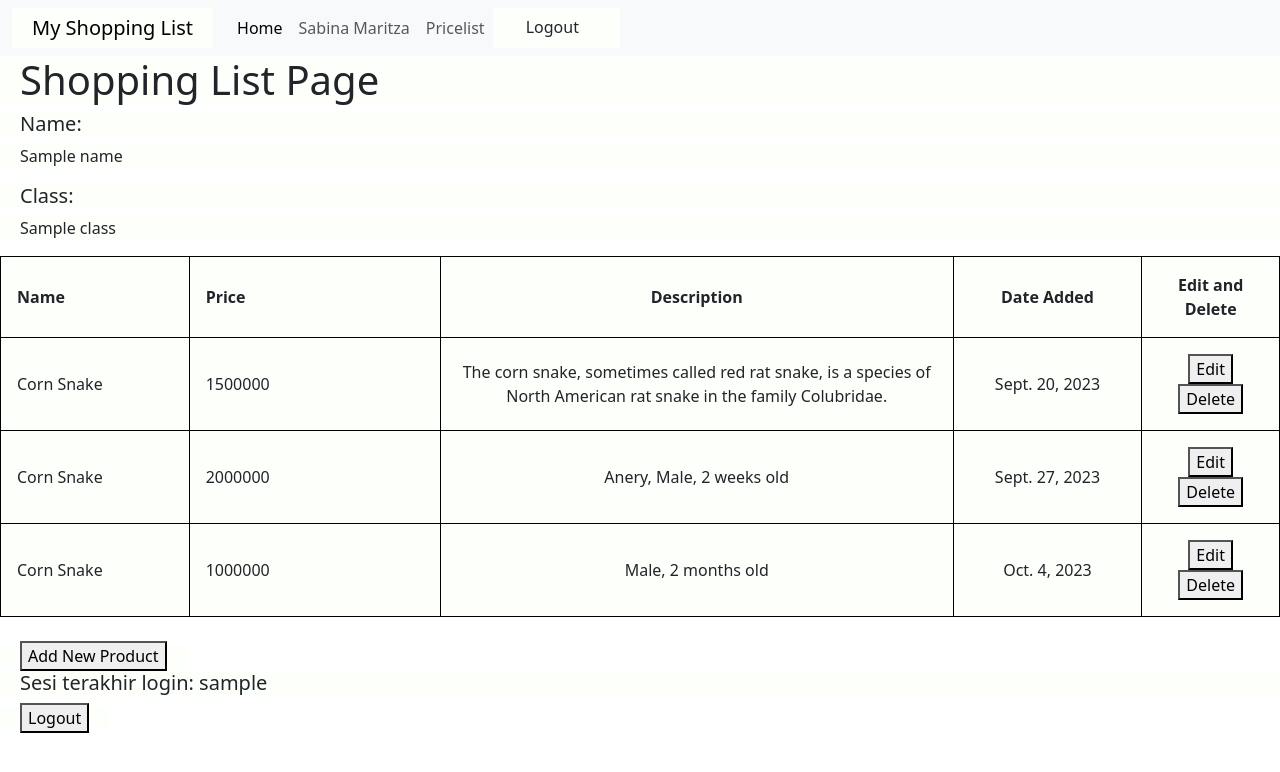
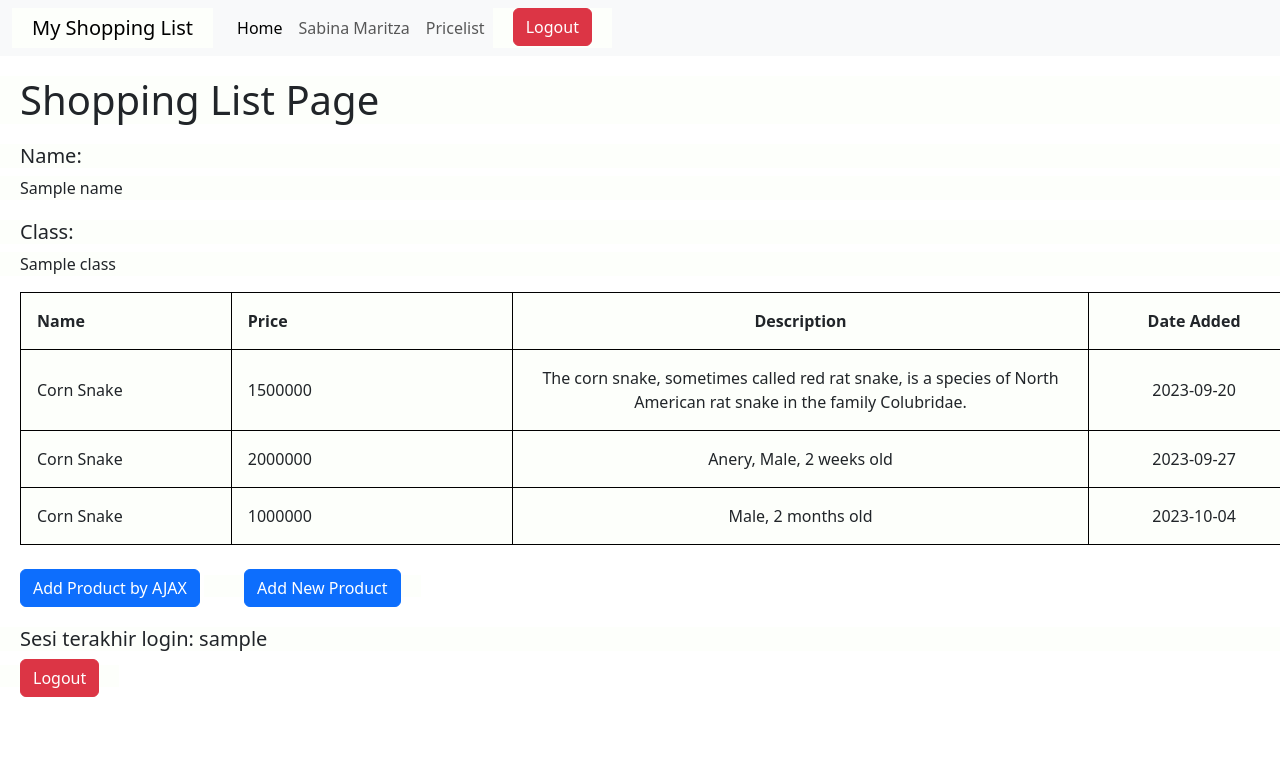
Before and after one commit to sabinamaritza/shoppinglist, a Django app: template main/templates/main.html in a window 1280 px wide. Shown: the top 772 px of the page. Run offline with Django 4.2, Linux system fonts and the light colour scheme; data comes from the database, SQL or seed files in the repository; both versions use the stored data as it was after the commit; the template is opened without the code that fills it: values that come from a table or form of the project are taken from there, most other values are stand-ins (such as "Sample title", 1, 10 or a date in 2020).

Commit message:
tutorial 5

```diff
--- a/main/templates/main.html
+++ b/main/templates/main.html
@@ -9,14 +9,21 @@
         }
 
         table, th, td {
-            width: 100%;
+            /* width: 100%; */
             border: 1px solid black;
             border-collapse: collapse;
             padding: 16px;
         }
 
         table {
+            width: 100%;
             border-radius: 10px;
+            margin-left: 20px;
+            margin-right: 20px;
+        }
+
+        h1, h5 {
+            margin-top: 20px;
         }
 
         th:nth-child(1), td:nth-child(1) {
@@ -41,6 +48,11 @@
             width: 9%;
             text-align: center;
         }
+
+        .btn.btn-primary {
+            margin-left: 20px;
+            margin-right: 0;
+        }
     </style>
 
     <nav class="navbar navbar-expand-lg bg-body-tertiary">
@@ -61,7 +73,7 @@
                         <a class="nav-link" href="#">Pricelist</a>
                     </li>
                     <a href="{% url 'main:logout' %}">
-                        <button class="btn btn-outline-error me-2" type="button">Logout</button>
+                        <button class="btn btn-danger" type="button">Logout</button>
                     </a>
                 </ul>
             </div>
@@ -75,45 +87,90 @@
 
     <h5>Class:</h5>
     <p>{{class}}</p>
-    <div class="d-flex align-center justify-center item-center">
-    <table>
-        <tr>
-            <th>Name</th>
-            <th>Price</th>
-            <th>Description</th>
-            <th>Date Added</th>
-            <th>Edit and Delete</th>
-        </tr>
 
-        {% comment %} Berikut cara memperlihatkan data produk di bawah baris ini {% endcomment %}
+    <table id="product_table"></table>
 
-        {% for product in products %}
-            <tr>
-                <td>{{product.name}}</td>
-                <td>{{product.price}}</td>
-                <td>{{product.description}}</td>
-                <td>{{product.date_added}}</td>
-                <td>
-                    <a href="{% url 'main:edit_product' product.pk %}">
-                        <button>
-                            Edit
-                        </button>
-                    </a>
-                    <a href="{% url 'main:delete_product' product.pk %}">
-                        <button>
-                            Delete
-                        </button>
-                    </a>
-                </td>
-            </tr>
-        {% endfor %}
-    </table>
+    <script>
+        async function getProducts() {
+            return fetch("{% url 'main:get_product_json' %}").then((res) => res.json())
+        }
+
+        async function refreshProducts() {
+            document.getElementById("product_table").innerHTML = ""
+            const products = await getProducts()
+            let htmlString = `<tr>
+                <th>Name</th>
+                <th>Price</th>
+                <th>Description</th>
+                <th>Date Added</th>
+            </tr>`
+
+            products.forEach((item) => {
+                htmlString += `\n<tr>
+                <td>${item.fields.name}</td>
+                <td>${item.fields.price}</td>
+                <td>${item.fields.description}</td>
+                <td>${item.fields.date_added}</td>
+            </tr>`
+            })
+
+            document.getElementById("product_table").innerHTML = htmlString
+        }
+
+        refreshProducts()
+
+        function addProduct() {
+            fetch("{% url 'main:add_product_ajax' %}", {
+                method: "POST",
+                body: new FormData(document.querySelector('#form'))
+            }).then(refreshProducts)
+
+            document.getElementById("form").reset()
+            return false
+        }
+
+        document.getElementById("button_add").onclick = addProduct
+
+    </script>
+
+    <div class="modal fade" id="exampleModal" tabindex="-1" aria-labelledby="exampleModalLabel" aria-hidden="true">
+        <div class="modal-dialog">
+            <div class="modal-content">
+                <div class="modal-header">
+                    <h1 class="modal-title fs-5" id="exampleModalLabel">Add New Product</h1>
+                    <button type="button" class="btn-close" data-bs-dismiss="modal" aria-label="Close"></button>
+                </div>
+                <div class="modal-body">
+                    <form id="form" onsubmit="return false;">
+                        {% csrf_token %}
+                        <div class="mb-3">
+                            <label for="name" class="col-form-label">Name:</label>
+                            <input type="text" class="form-control" id="name" name="name"></input>
+                        </div>
+                        <div class="mb-3">
+                            <label for="price" class="col-form-label">Price:</label>
+                            <input type="number" class="form-control" id="price" name="price"></input>
+                        </div>
+                        <div class="mb-3">
+                            <label for="description" class="col-form-label">Description:</label>
+                            <textarea class="form-control" id="description" name="description"></textarea>
+                        </div>
+                    </form>
+                </div>
+                <div class="modal-footer">
+                    <button type="button" class="btn btn-secondary" data-bs-dismiss="modal">Close</button>
+                    <button type="button" class="btn btn-primary" id="button_add" data-bs-dismiss="modal">Add Product</button>
+                </div>
+            </div>
+        </div>
     </div>
 
     <br />
 
+    <button type="button" class="btn btn-primary" data-bs-toggle="modal" data-bs-target="#exampleModal">Add Product by AJAX</button>
+
     <a href="{% url 'main:create_product' %}">
-        <button>
+        <button class="btn btn-primary">
             Add New Product
         </button>
     </a>
@@ -121,7 +178,7 @@
     <h5>Sesi terakhir login: {{ last_login }}</h5>
 
     <a href="{% url 'main:logout' %}">
-        <button>
+        <button class="btn btn-danger">
             Logout
         </button>
     </a>
--- a/main/urls.py
+++ b/main/urls.py
@@ -1,6 +1,6 @@
 from django.urls import path
 from main.views import (show_main, create_product, show_xml, show_json, show_xml_by_id, show_json_by_id,
-                        register, login_user,logout_user, edit_product, delete_product)
+                        register, login_user,logout_user, edit_product, delete_product, get_product_json, add_product_ajax)
 
 app_name = 'main'
 
@@ -15,5 +15,7 @@ urlpatterns = [
     path('login/', login_user, name='login'),
     path('logout/', logout_user, name='logout'),
     path('edit-product/<int:id>', edit_product, name='edit_product'),
-    path('delete/<int:id>', delete_product, name='delete_product'), # sesuaikan dengan nama fungsi yang dibuat
+    path('delete/<int:id>', delete_product, name='delete_product'),
+    path('get-product/', get_product_json, name='get_product_json'),
+    path('create-product-ajax/', add_product_ajax, name='add_product_ajax')
 ]
--- a/main/views.py
+++ b/main/views.py
@@ -1,5 +1,5 @@
 from django.shortcuts import render
-from django.http import HttpResponseRedirect
+from django.http import HttpResponseNotFound, HttpResponseRedirect
 from main.forms import ProductForm
 from django.urls import reverse
 from main.models import Product
@@ -11,6 +11,7 @@ from django.contrib import messages
 from django.contrib.auth import authenticate, login, logout
 from django.contrib.auth.decorators import login_required
 import datetime
+from django.views.decorators.csrf import csrf_exempt
 
 @login_required(login_url='/login')
 
@@ -115,3 +116,20 @@ def delete_product(request, id):
     product.delete()
     # Kembali ke halaman awal
     return HttpResponseRedirect(reverse('main:show_main'))
+
+def get_product_json(request):
+    product_item = Product.objects.all()
+    return HttpResponse(serializers.serialize('json', product_item))
+
+@csrf_exempt
+def add_product_ajax(request):
+    if request.method == 'POST':
+        name = request.POST.get("name")
+        price = request.POST.get("price")
+        description = request.POST.get("description")
+        user = request.user
+
+        new_product = Product(name=name, price=price, description=description, user=user)
+        new_product.save()
+        return HttpResponse(b"CREATED", status=201)
+    return HttpResponseNotFound()
```
Also changed, not shown: db.sqlite3.
